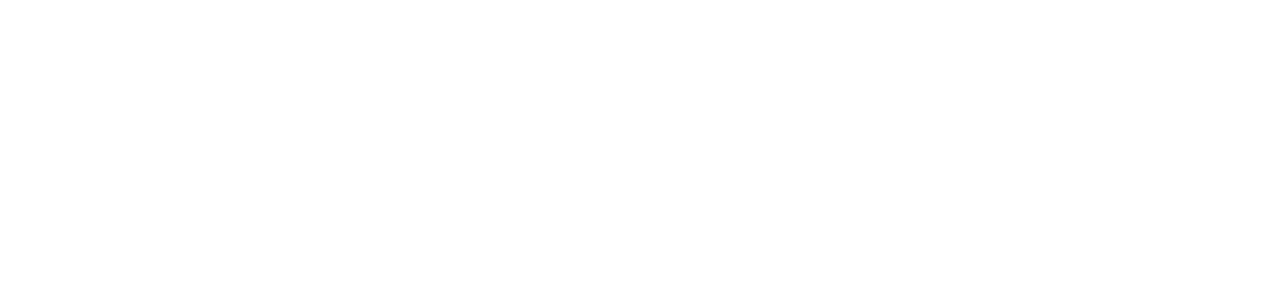
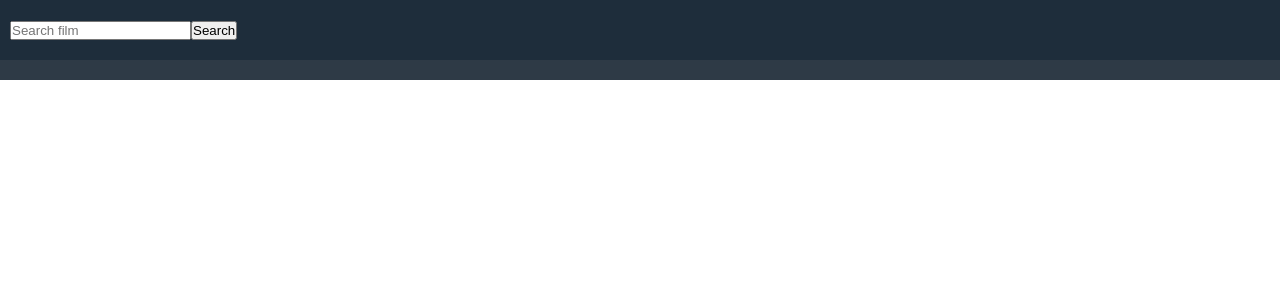
Before and after one commit to xgiuseppevetrano/vue-boolflix, a Vue app: page / in a window 1280 px wide. Shown: the top 300 px of the page. Built offline with nearby package versions, Linux system fonts and the light colour scheme.

Commit message:
add milestone 1

```diff
--- a/src/App.vue
+++ b/src/App.vue
@@ -19,5 +19,6 @@ export default {
 </script>
 
 <style lang="scss">
+  @import './assets/style/global.scss';
 
 </style>
--- a/src/assets/style/global-parts/_variables.scss
+++ b/src/assets/style/global-parts/_variables.scss
@@ -2,13 +2,13 @@
     /*------------
         COLORS
     ------------*/
-    --primary-color: ;
-    --secondary-color: ;
-    --primary-color-text: ;
-    --secondary-color-text: ;
+    --primary-color: #1e2d3b;
+    --secondary-color: #2e3a46;
+    --primary-color-text: #fff;
 
     /*----------------
         CONTAINERS
     ----------------*/
     --container-md: 80rem;
+    --header-height: 3.75rem;
 }
--- a/src/components/blocks/BaseHeader.vue
+++ b/src/components/blocks/BaseHeader.vue
@@ -18,5 +18,10 @@ export default {
 </script>
 
 <style lang="scss" scoped>
-
+    header {
+        height: var(--header-height);
+        background-color: var(--primary-color);
+        display: flex;
+        align-items: center;
+    }
 </style>
--- a/src/components/blocks/BaseMain.vue
+++ b/src/components/blocks/BaseMain.vue
@@ -1,15 +1,24 @@
 <template>
-  <main>
-
-  </main>
+    <main>
+        <div class="container">
+            <FilmSection/>
+        </div>
+    </main>
 </template>
 
 <script>
-export default {
-    name: 'BaseMain'
-}
+    import FilmSection from "../sections/FilmSection.vue";
+
+    export default {
+        name: 'BaseMain',
+        components: {
+            FilmSection
+        }
+    }
 </script>
 
 <style lang="scss" scoped>
-
+    main {
+        background-color: var(--secondary-color);
+    }
 </style>
--- /dev/null
+++ b/src/components/sections/FilmSection.vue
@@ -0,0 +1,30 @@
+<template>
+    <section class="films">
+        <ul>
+            <li class="films__list" v-for="film in SharedFilms.films" :key="film.id">{{film.title}} - {{film.original_title}} - {{film.original_language}} - {{film.vote_average}}</li>
+        </ul>
+    </section>
+</template>
+
+<script>
+    import SharedFilms from "../../shared/SharedFilms";
+
+    export default {
+        name: 'FilmSection',
+        data() {
+            return {
+                SharedFilms
+            }
+        },
+    }
+</script>
+
+<style lang="scss" scoped>
+    .films {
+
+        &__list {
+            color: var(--primary-color-text);
+            margin-bottom: .3125rem;
+        }
+    }
+</style>
--- a/src/components/sections/SearchBarSection.vue
+++ b/src/components/sections/SearchBarSection.vue
@@ -1,13 +1,42 @@
 <template>
-  <div class="search-bar">
-
-  </div>
+    <div class="search-bar">
+        <form @submit.prevent="submitForm()">
+            <input type="text" placeholder="Search film" v-model="search">
+            <button type="submit">Search</button>
+        </form>
+    </div>
 </template>
 
 <script>
-export default {
-    name: 'SearchBarSection'
-}
+    import axios from 'axios';
+    import SharedFilms from "../../shared/SharedFilms";
+
+    export default {
+        name: 'SearchBarSection',
+        data() {
+            return {
+                search: '',
+                SharedFilms
+            }
+        },
+        methods: {
+            submitForm() {
+                axios.get('https://api.themoviedb.org/3/search/movie',
+                    {
+                        params: {
+                            api_key: 'a7a419e37d72e1c36a8e9d8a86beb8d5',
+                            query: this.search,
+                            language: 'it-IT'
+                        }
+                    }
+                ).then((response) => {
+                    SharedFilms.films = response.data.results;
+                }).catch((error) => {
+                    console.log(error);
+                })
+            }
+        }
+    }
 </script>
 
 <style lang="scss" scoped>
--- /dev/null
+++ b/src/shared/SharedFilms.js
@@ -0,0 +1,5 @@
+import Vue from 'vue';
+
+export default Vue.observable({
+    films: []
+});
```
Lines whose indentation alone changed are shown as unchanged.
